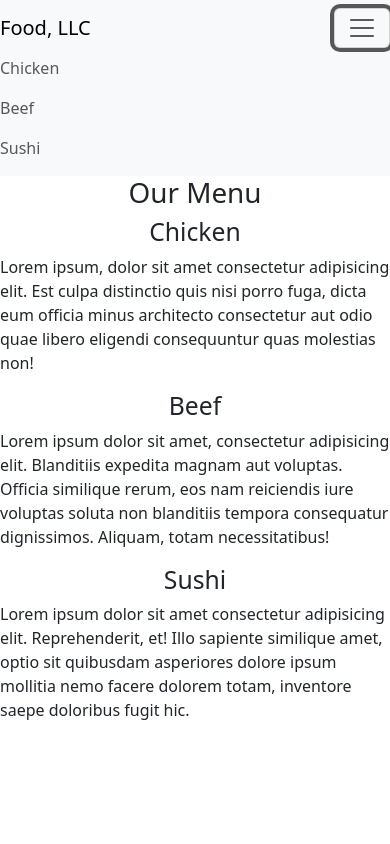
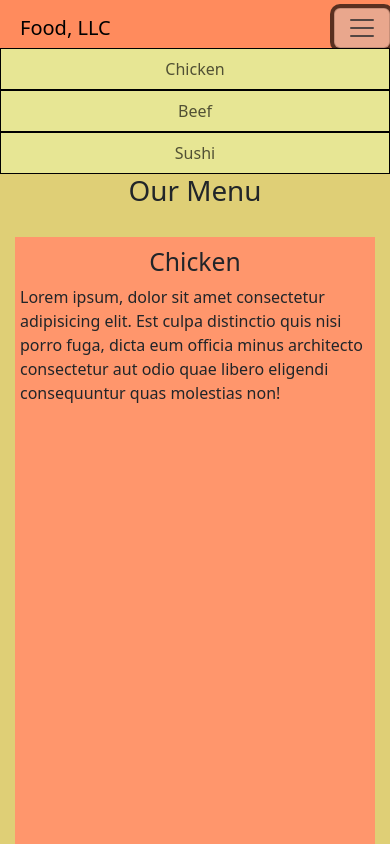
Before and after one commit to alex-quint/Coursera_md3.github.io, a plain HTML site: page md3_solution/index.html in a window 390 px wide. Both pictures are taken after a click on the button "Navigation Toggle". Shown: the top 844 px of the page. Drawn offline with Linux system fonts and the light colour scheme.

Commit message:
css continua...

```diff
--- a/md3_solution/css/styles.css
+++ b/md3_solution/css/styles.css
@@ -0,0 +1,33 @@
+body {
+    background-color: rgb(223, 207, 118);
+}
+/*nav*/
+#nav-header {
+    background-color: rgb(255, 139, 93);
+    padding-bottom: 0%;
+}
+.navbar-brand {
+    margin-left: 20px;
+}
+#nav-botton {
+    background-color: rgb(233, 167, 141);
+}
+.collapse.navbar-collapse .navbar-nav .nav-item {
+    background-color: rgb(231, 230, 148);
+    width: 100%;
+    border: 1px solid black;
+}
+.collapse.navbar-collapse .navbar-nav .nav-item:hover  {
+    background-color: rgb(221, 219, 96);
+    border: 2px solid rgb(192, 107, 50);
+}
+/*END nav*/
+#menuTitle{
+    margin-bottom: 30px;
+}
+.food {
+    margin: 15px;
+    padding: 10px 5px 5px 5px;
+    background-color: rgb(255, 150, 108);
+    height: 1000px;
+}
--- a/md3_solution/index.html
+++ b/md3_solution/index.html
@@ -10,42 +10,42 @@
 </head>
 <body>
     <header>
-        <nav class="navbar navbar-expand-sm navbar-light bg-light">
+        <nav id="nav-header" class="navbar navbar-expand-sm ">
             <div class="navbar-brand">
                 <a>Food, LLC</a>
             </div>
-            <button class="navbar-toggler " type="button" data-bs-toggle="collapse" data-bs-target="#navbarMenu" aria-controls="navbarMenu" aria-expanded="false" aria-label="Navigation Toggle">
+            <button id="nav-botton" class="navbar-toggler " type="button" data-bs-toggle="collapse" data-bs-target="#navbarMenu" aria-controls="navbarMenu" aria-expanded="false" aria-label="Navigation Toggle">
                 <span class="navbar-toggler-icon"></span>
             </button>
 
             <div class="collapse navbar-collapse" id="navbarMenu">
                 <ul class="navbar-nav d-xs-block d-sm-none">
                     <li class="nav-item active">
-                  <a class="nav-link" href="#ChickenSection">Chicken</a>
+                        <a class="nav-link text-center" href="#ChickenSection">Chicken</a>
                     </li>
                     <li class="nav-item">
-                  <a class="nav-link" href="#BeefSection">Beef</a>
+                        <a class="nav-link text-center" href="#BeefSection">Beef</a>
                     </li>
                     <li class="nav-item">
-                  <a class="nav-link" href="#SushiSection">Sushi</a>
+                        <a class="nav-link text-center" href="#SushiSection">Sushi</a>
                     </li>
                 </ul>
             </div>
         </nav>
     </header>
-    <div class="text-center">
+    <div id="menuTitle" class="text-center">
         <h1>Our Menu</h1>
     </div>
     <div>
-        <div id="ChickenSection">
+        <div id="ChickenSection" class="food">
             <h2 class="text-center">Chicken</h2>
             <p>Lorem ipsum, dolor sit amet consectetur adipisicing elit. Est culpa distinctio quis nisi porro fuga, dicta eum officia minus architecto consectetur aut odio quae libero eligendi consequuntur quas molestias non!</p>
         </div>
-        <div id="BeefSection">
+        <div id="BeefSection" class="food">
             <h2 class="text-center">Beef</h2>
             <p>Lorem ipsum dolor sit amet, consectetur adipisicing elit. Blanditiis expedita magnam aut voluptas. Officia similique rerum, eos nam reiciendis iure voluptas soluta non blanditiis tempora consequatur dignissimos. Aliquam, totam necessitatibus!</p>
         </div>
-        <div id="SushiSection">
+        <div id="SushiSection" class="food">
             <h2 class="text-center">Sushi</h2>
             <p>Lorem ipsum dolor sit amet consectetur adipisicing elit. Reprehenderit, et! Illo sapiente similique amet, optio sit quibusdam asperiores dolore ipsum mollitia nemo facere dolorem totam, inventore saepe doloribus fugit hic.</p>
         </div>
```
Lines whose indentation alone changed are shown as unchanged.
